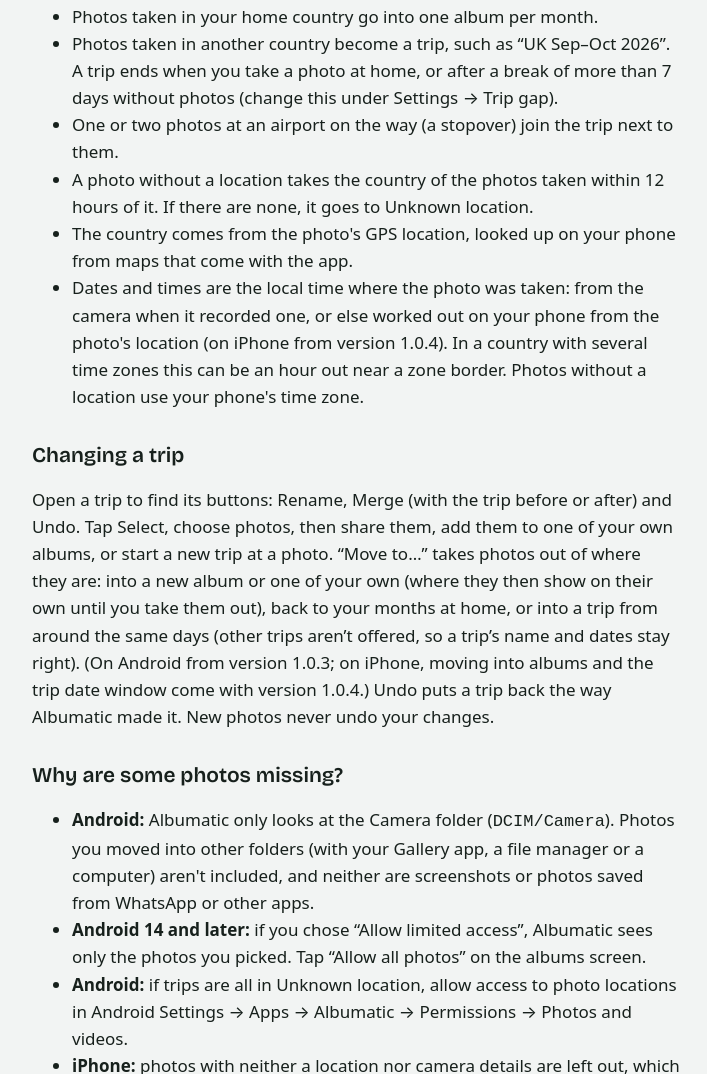
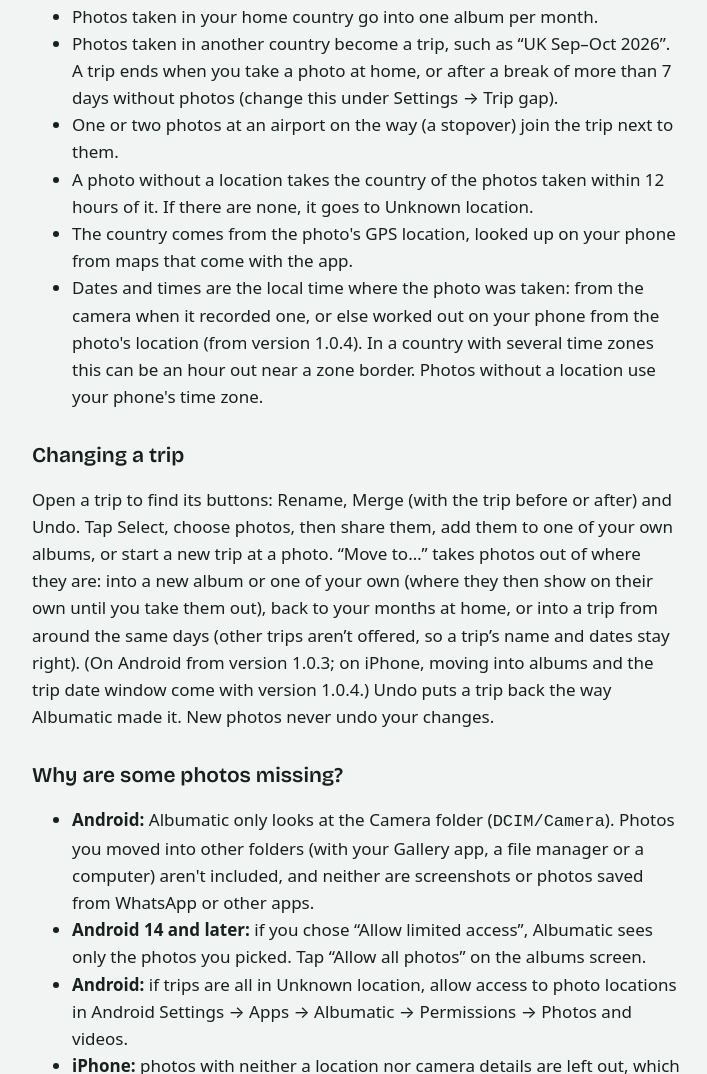
Before and after one commit to sycheng0924/albumatic-app, a plain HTML site: page index.html in a window 1280 px wide. Shown: the part 758-1832 px from the top of the page, without its empty margins (284-991 px from the left). Drawn offline with nearby package versions, Linux system fonts and the light colour scheme.

Commit message:
Help page: local time from photo location from 1.0.4 on Android too
Co-Authored-By: Claude Opus 5.5 <noreply@anthropic.com>

```diff
--- a/index.html
+++ b/index.html
@@ -41,7 +41,7 @@
       <li>One or two photos at an airport on the way (a stopover) join the trip next to them.</li>
       <li>A photo without a location takes the country of the photos taken within 12 hours of it. If there are none, it goes to Unknown location.</li>
       <li>The country comes from the photo's GPS location, looked up on your phone from maps that come with the app.</li>
-      <li>Dates and times are the local time where the photo was taken: from the camera when it recorded one, or else worked out on your phone from the photo's location (on iPhone from version 1.0.4). In a country with several time zones this can be an hour out near a zone border. Photos without a location use your phone's time zone.</li>
+      <li>Dates and times are the local time where the photo was taken: from the camera when it recorded one, or else worked out on your phone from the photo's location (from version 1.0.4). In a country with several time zones this can be an hour out near a zone border. Photos without a location use your phone's time zone.</li>
     </ul>
 
     <h2>Changing a trip</h2>
```
